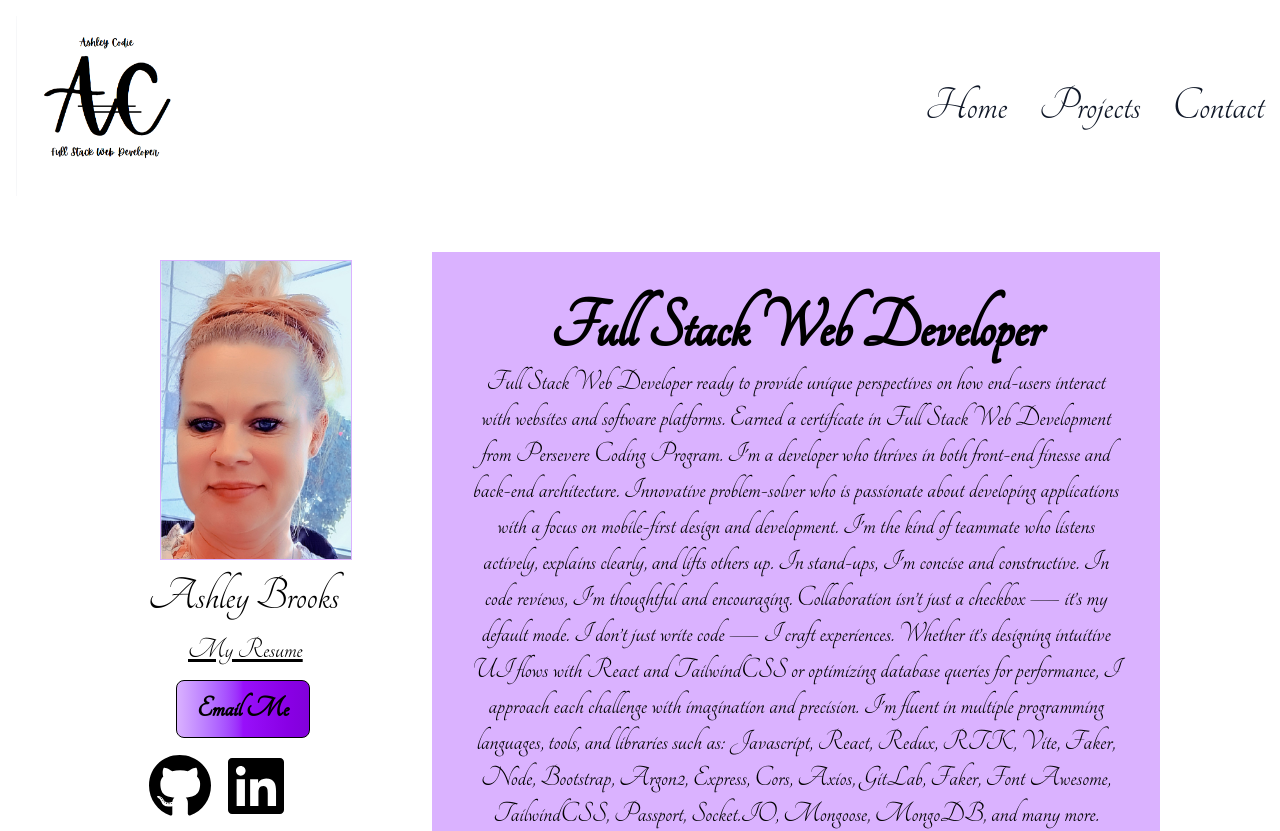
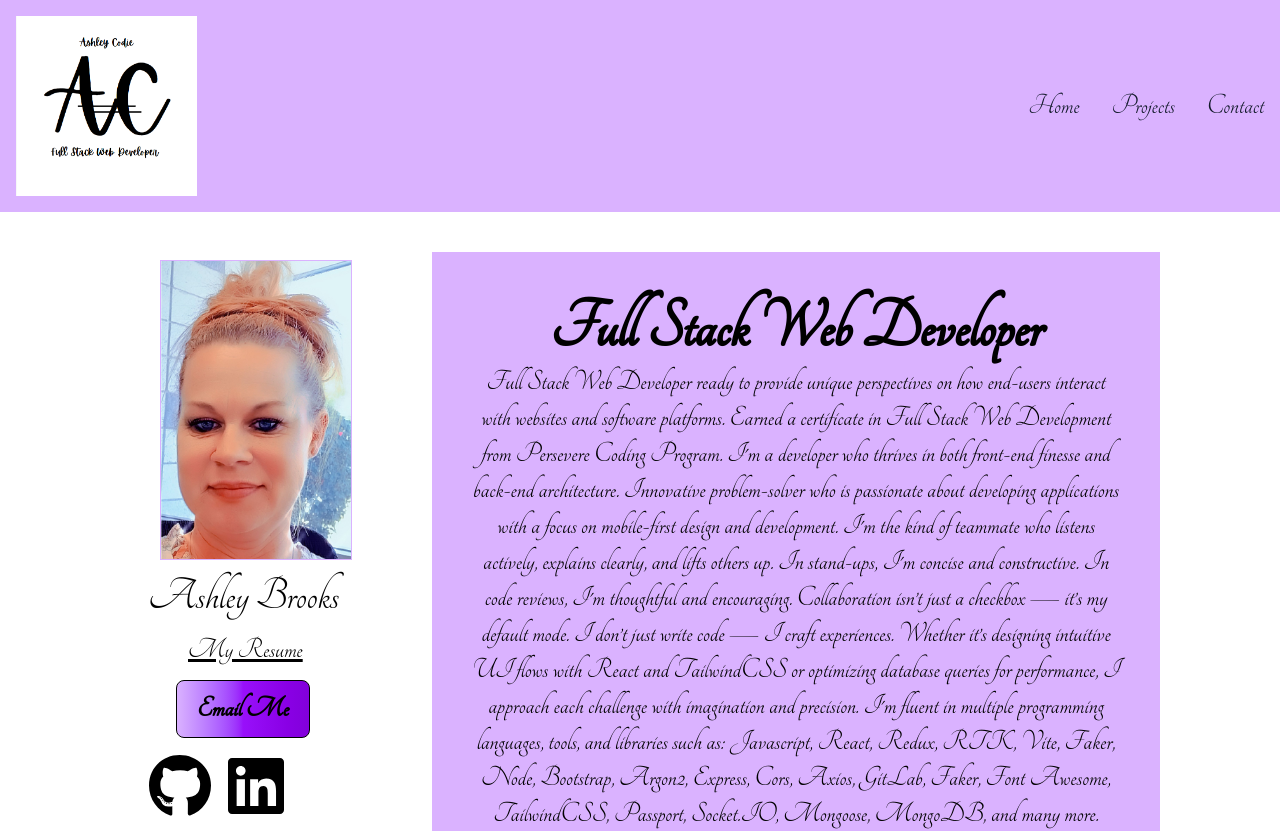
Before and after one commit to ashleyCodie/Tech-Portfolio, a React (Vite) app: page / in a window 1280 px wide. Shown: the top 831 px of the page. Built offline with nearby package versions, Linux system fonts and the light colour scheme.

Commit message:
Updated Bg-color

```diff
--- a/src/components/Navbar.jsx
+++ b/src/components/Navbar.jsx
@@ -3,7 +3,7 @@ import logo from "../assets/images/Logo.png";
 
 const Navbar = () => {
   return (
-    <nav className="bg-white border-gray-200 dark:bg-gray-900">
+    <nav className="bg-purple-300 border-gray-200 dark:bg-purple-300">
       <div className="max-w-screen-xl flex flex-wrap items-center justify-between mx-auto p-4">
         <Link
           to="/"
@@ -36,11 +36,11 @@ const Navbar = () => {
           </svg>
         </button>
         <div className="hidden w-full md:block md:w-auto" id="navbar-default">
-          <ul className="font-medium flex flex-col p-4 md:p-0 mt-4 border border-gray-100 rounded-lg bg-gray-50 md:flex-row md:space-x-8 rtl:space-x-reverse md:mt-0 md:border-0 md:bg-white dark:bg-gray-800 md:dark:bg-gray-900 dark:border-gray-700">
+          <ul className="font-medium text-3xl flex flex-col p-4 md:p-0 mt-4 border border-purple-300 rounded-lg bg-purple-300 md:flex-row md:space-x-8 rtl:space-x-reverse md:mt-0 md:border-0 md:bg-purple-300 dark:bg-gray-800 md:dark:bg-gray-900 dark:border-gray-700">
             <li>
               <Link
                 to="/"
-                className="block py-2 px-3 text-gray-900 rounded-sm hover:bg-gray-100 md:hover:bg-transparent md:border-0 md:hover:text-purple-700 md:p-0 dark:text-white md:dark:hover:text-purple-500 dark:hover:bg-gray-700 dark:hover:text-white md:dark:hover:bg-transparent"
+                className="block py-2 px-3 text-gray-900 rounded-sm hover:bg-purple-300 md:hover:bg-transparent md:border-0 md:hover:text-purple-700 md:p-0 dark:text-white md:dark:hover:text-purple-500 dark:hover:bg-gray-700 dark:hover:text-white md:dark:hover:bg-transparent"
               >
                 Home
               </Link>
@@ -48,7 +48,7 @@ const Navbar = () => {
             <li>
               <Link
                 to="/Projects"
-                className="block py-2 px-3 text-gray-900 rounded-sm hover:bg-gray-100 md:hover:bg-transparent md:border-0 md:hover:text-purple-700 md:p-0 dark:text-white md:dark:hover:text-purple-500 dark:hover:bg-gray-700 dark:hover:text-white md:dark:hover:bg-transparent"
+                className="block py-2 px-3 text-gray-900 rounded-sm hover:bg-purple-300 md:hover:bg-transparent md:border-0 md:hover:text-purple-700 md:p-0 dark:text-white md:dark:hover:text-purple-500 dark:hover:bg-gray-700 dark:hover:text-white md:dark:hover:bg-transparent"
               >
                 Projects
               </Link>
@@ -56,7 +56,7 @@ const Navbar = () => {
             <li>
               <Link
                 to="/ContactMe"
-                className="block py-2 px-3 text-gray-900 rounded-sm hover:bg-gray-100 md:hover:bg-transparent md:border-0 md:hover:text-purple-700 md:p-0 dark:text-white md:dark:hover:text-purple-500 dark:hover:bg-gray-700 dark:hover:text-white md:dark:hover:bg-transparent"
+                className="block py-2 px-3 text-gray-900 rounded-sm hover:bg-purple-300 md:hover:bg-transparent md:border-0 md:hover:text-purple-700 md:p-0 dark:text-white md:dark:hover:text-purple-500 dark:hover:bg-gray-700 dark:hover:text-white md:dark:hover:bg-transparent"
               >
                 Contact
               </Link>
```
